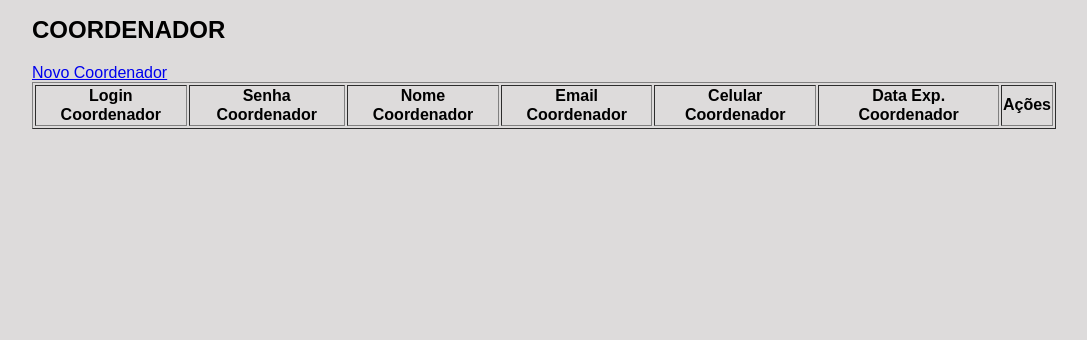
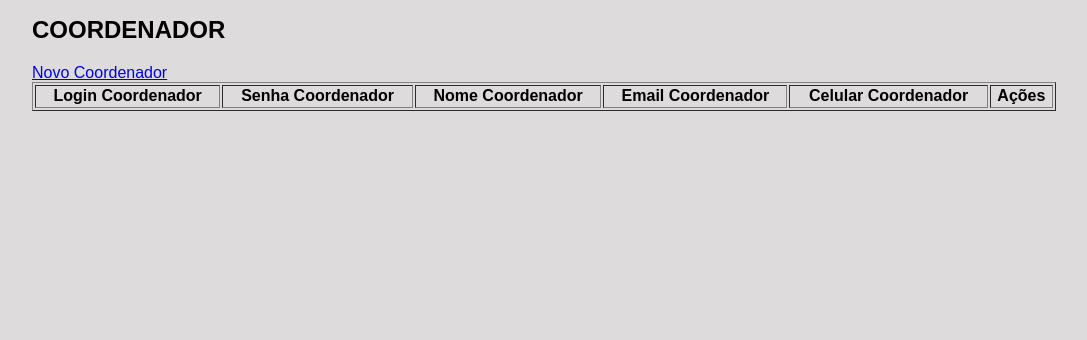
Before and after one commit to HCrew/HCrew, a Django app: page /pesquisarCoordenador/ in a window 1280 px wide. Shown: the part 86-426 px from the top of the page, without its empty margins (96-1183 px from the left). Run offline with Django 3.2, Linux system fonts and the light colour scheme; data that the repository does not hold is empty.

Commit message:
crud coordenador com problema

```diff
--- a/contas/templates/listaCoordenador.html
+++ b/contas/templates/listaCoordenador.html
@@ -14,20 +14,18 @@
                     <th>Nome Coordenador</th>
                     <th>Email Coordenador</th>
                     <th>Celular Coordenador</th>
-                    <th>Data Exp. Coordenador</th>
                     <th>Ações</th>
                 </tr>
                 {% for coordenador in coordenador %}
                 <tr>
-                    <td>{{coordenador.login_coordenador}}</td>
-                    <td>{{coordenador.senha_coordenador}}</td>
-                    <td>{{coordenador.nome_coordenador}}</td>
-                    <td>{{coordenador.email_coordenador}}</td>
-                    <td>{{coordenador.celular_coordenador}}</td>
-                    <td>{{coordenador.dt_expiracao_coordenador}}</td>
+                    <td>{{coordenador.login}}</td>
+                    <td>{{coordenador.senha}}</td>
+                    <td>{{coordenador.nome}}</td>
+                    <td>{{coordenador.email}}</td>
+                    <td>{{coordenador.celular}}</td>
                     <td>
-                        <a href="/editarCoordenador/{{coordenador.id_coordenador}}">Editar</a>
-                        <a href="/excluirCoordenador/{{coordenador.id_coordenador}}">Excluir</a>
+                        <a href="/editarCoordenador/{{coordenador.id}}">Editar</a>
+                        <a href="/excluirCoordenador/{{coordenador.id}}">Excluir</a>
                     </td>
                 </tr>
                 {%endfor%}
--- a/contas/views.py
+++ b/contas/views.py
@@ -235,18 +235,15 @@ def pesquisar_coordenador(request):
 
 def novo_coordenador(request):
     if request.POST:
-        login = request.POST.get('login')
-        senha = request.POST.get('senha')
-        nome = request.POST.get('nome')
-        email = request.POST.get('email')
-        celular = request.POST.get('celular')
-
+        Login.objects.create(
+            login=request.POST.get('login'),
+            senha=request.POST.get('senha')
+        )
         Coordenador.objects.create(
-            login_coordenador=login,
-            senha_coordenador=senha,
-            nome_coordenador=nome,
-            email_coordenador=email,
-            celular_coordenador=celular
+            nome=request.POST.get('nome'),
+            email=request.POST.get('email'),
+            celular=request.POST.get('celular'),
+            id_login=Login.objects.get(login=request.POST.get('login'))
         )
         return redirect('/pesquisarCoordenador/')
     else:
```
Also changed, not shown: contas/models/coordenador.py (+2 -9 lines), contas/templates/dadosCoordenador.html (+5 -6 lines).
